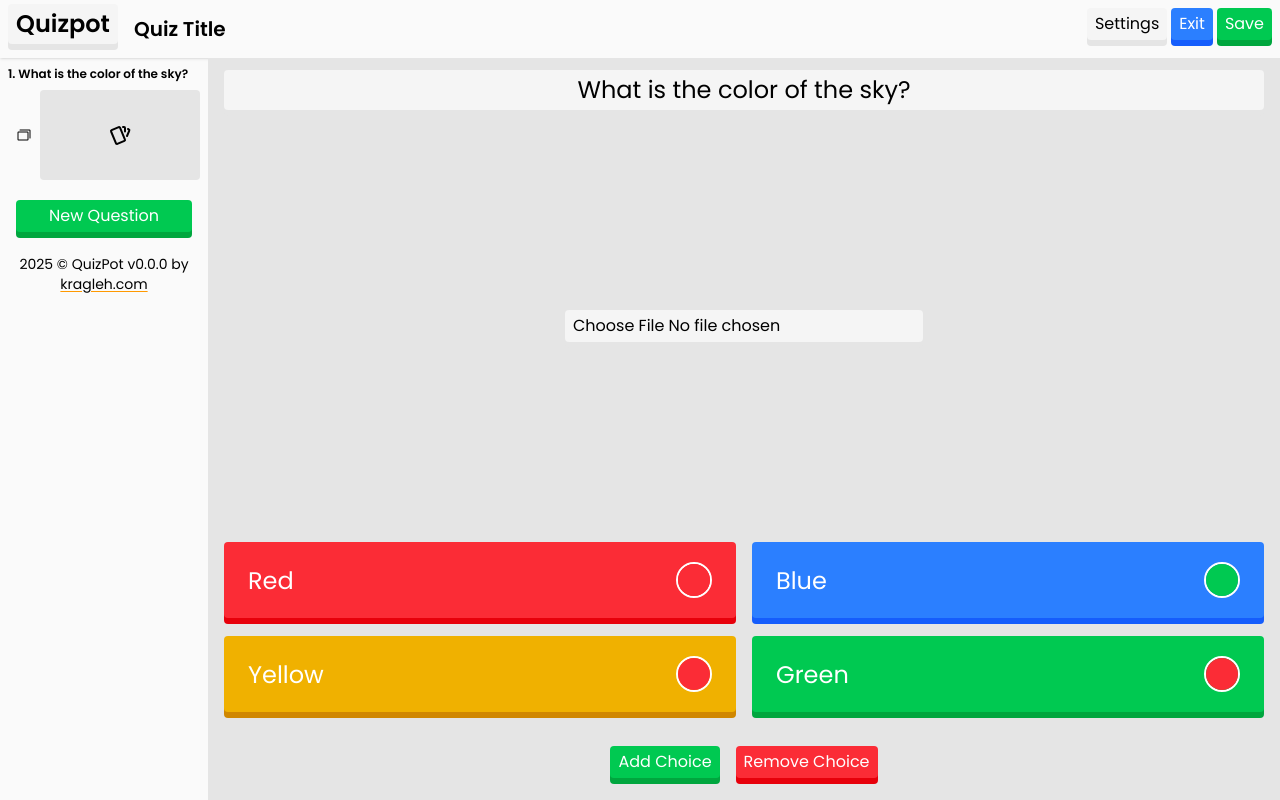
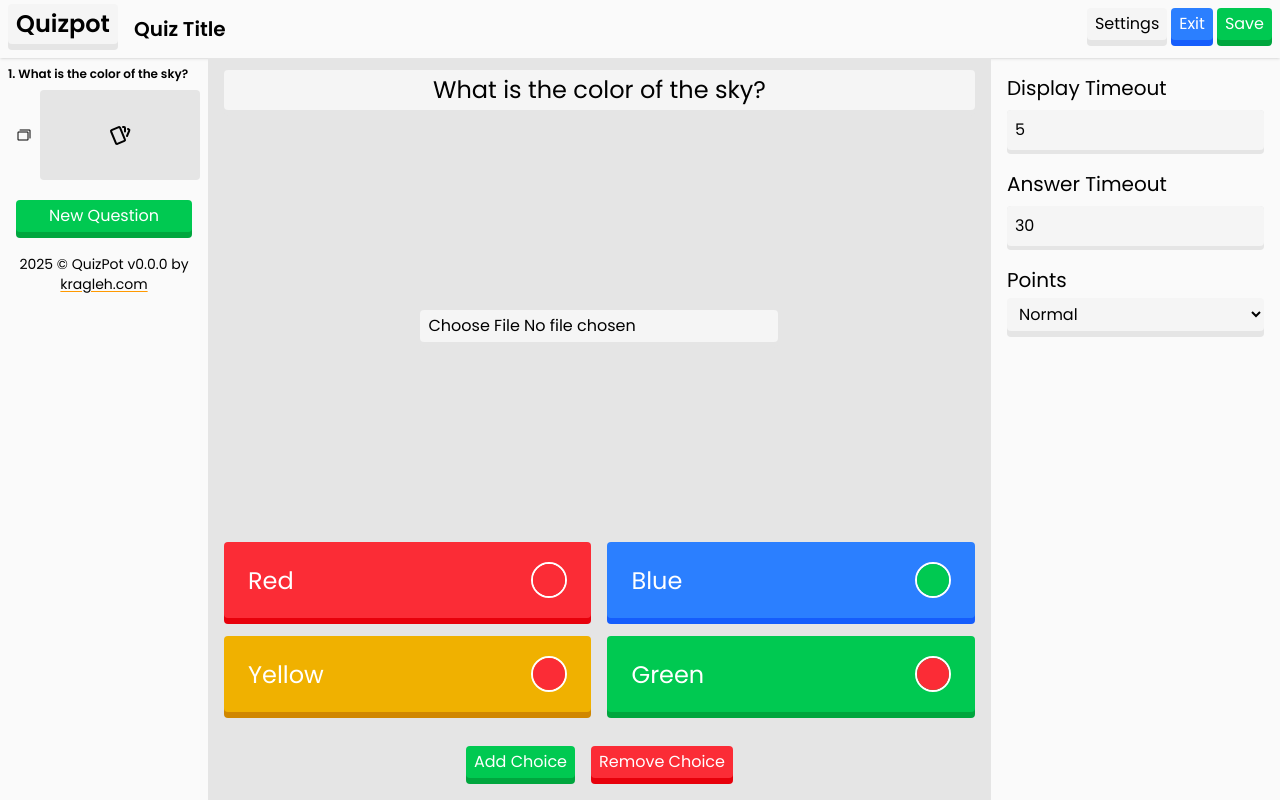
Before and after one commit to quizpot/quizpot, a Next.js app: page /editor/new in a window 1280 px wide. Built offline with nearby package versions, Linux system fonts and the light colour scheme.

Commit message:
Editors Update

```diff
--- a/components/editor/question/editors/multipleChoice/MultipleChoiceEditor.tsx
+++ b/components/editor/question/editors/multipleChoice/MultipleChoiceEditor.tsx
@@ -8,6 +8,7 @@ import { useEditorQuizFile } from '@/components/editor/providers/EditorQuizFileP
 import { useEditorCurrentQuestion } from '@/components/editor/providers/EditorCurrentQuestionProvider'
 import { MultipleChoiceQuestion } from '@/lib/misc/QuizFile'
 import MultipleChoiceQuestionChoiceInput from './ui/MultipleChoiceQuestionChoiceInput'
+import MultipleChoicePropertySidebar from './ui/MultipleChoicePropertySidebar'
 
 const MultipleChoiceEditor = () => {
   const { quizFile, setQuizFile } = useEditorQuizFile()
@@ -15,7 +16,7 @@ const MultipleChoiceEditor = () => {
   const currentQuestion = quizFile.questions[currentQuestionIndex] as MultipleChoiceQuestion
 
   return (
-    <section className='max-h-[calc(100vh-58px)] h-[calc(100vh-58px)] w-full overflow-hidden'>
+    <section className='max-h-[calc(100vh-58px)] h-[calc(100vh-58px)] w-full overflow-hidden flex'>
       <div className='h-full w-full flex justify-between flex-col gap-4' style={ getBackgroundStyles(quizFile.theme.background) }>
         <div className='p-4 shrink-0'>
           <TextInput value={ currentQuestion.question } className='text-2xl p-4 w-full text-center'
@@ -50,7 +51,7 @@ const MultipleChoiceEditor = () => {
           </div>
         </div>
       </div>
-      {/** add a question properly editor on the side */}
+      <MultipleChoicePropertySidebar />
     </section>
   )
 }
--- /dev/null
+++ b/components/editor/question/editors/multipleChoice/ui/MultipleChoicePropertySidebar.tsx
@@ -0,0 +1,67 @@
+import { useEditorCurrentQuestion } from '@/components/editor/providers/EditorCurrentQuestionProvider'
+import { useEditorQuizFile } from '@/components/editor/providers/EditorQuizFileProvider'
+import NumberInput from '@/components/ui/NumberInput'
+import SelectInput from '@/components/ui/SelectInput'
+import { MultipleChoiceQuestion, QuestionPoints } from '@/lib/misc/QuizFile'
+import React from 'react'
+
+const MultipleChoicePropertySidebar = () => {
+  const { quizFile, setQuizFile } = useEditorQuizFile()
+  const { currentQuestionIndex } = useEditorCurrentQuestion()
+  const currentQuestion = quizFile.questions[currentQuestionIndex] as MultipleChoiceQuestion
+
+  const onQuestionDisplayTimeoutChange = (e: React.ChangeEvent<HTMLInputElement>) => {
+    const updatedQuestions = [...quizFile.questions]
+    updatedQuestions[currentQuestionIndex] = {
+      ...updatedQuestions[currentQuestionIndex],
+      questionDisplayTime: Number.parseInt(e.target.value)
+    }
+
+    setQuizFile({ ...quizFile, questions: updatedQuestions })
+  }
+
+  const onQuestionTimeoutChange = (e: React.ChangeEvent<HTMLInputElement>) => {
+    const updatedQuestions = [...quizFile.questions]
+    updatedQuestions[currentQuestionIndex] = {
+      ...updatedQuestions[currentQuestionIndex],
+      timeLimit: Number.parseInt(e.target.value)
+    }
+
+    setQuizFile({ ...quizFile, questions: updatedQuestions })
+  }
+
+  const onQuestionPointsChange = (e: React.ChangeEvent<HTMLSelectElement>) => {
+    const v: QuestionPoints = e.target.value as QuestionPoints
+
+    const updatedQuestions = [...quizFile.questions]
+    updatedQuestions[currentQuestionIndex] = {
+      ...updatedQuestions[currentQuestionIndex],
+      points: v
+    }
+
+    setQuizFile({ ...quizFile, questions: updatedQuestions })
+  }
+
+  return (
+    <section className='w-96 max-h-[calc(100vh-58px)] h-[calc(100vh-58px)] flex flex-col gap-4 p-4'>
+      <div className='flex flex-col gap-2'>
+        <h1 className='text-xl'>Display Timeout</h1>
+        <NumberInput onChange={ onQuestionDisplayTimeoutChange } value={ currentQuestion.questionDisplayTime } />
+      </div>
+      <div className='flex flex-col gap-2'>
+        <h1 className='text-xl'>Answer Timeout</h1>
+        <NumberInput onChange={ onQuestionTimeoutChange } value={ currentQuestion.timeLimit } />
+      </div>
+      <div className='flex flex-col gap-2'>
+        <h1 className='text-xl'>Points</h1>
+        <SelectInput onChange={ onQuestionPointsChange } value={ currentQuestion.points } className='w-full'>
+          <option value='normalPoints'>Normal</option>
+          <option value='doublePoints'>Double</option>
+          <option value='noPoints'>None</option>
+        </SelectInput>
+      </div>
+    </section>
+  )
+}
+
+export default MultipleChoicePropertySidebar
--- a/components/editor/question/editors/trueFalse/TrueFalseEditor.tsx
+++ b/components/editor/question/editors/trueFalse/TrueFalseEditor.tsx
@@ -2,21 +2,19 @@ import TextInput from '@/components/ui/TextInput'
 import { getBackgroundStyles } from '@/lib/misc/BackgroundStyles'
 import React from 'react'
 import QuestionImage from '../../ui/QuestionImage'
-import { QuizFile, TrueFalseQuestion } from '@/lib/misc/QuizFile'
+import { useEditorQuizFile } from '@/components/editor/providers/EditorQuizFileProvider'
+import { useEditorCurrentQuestion } from '@/components/editor/providers/EditorCurrentQuestionProvider'
+import { TrueFalseQuestion } from '@/lib/misc/QuizFile'
+import TrueFalsePropertySidebar from './ui/TrueFalsePropertySidebar'
+import TrueFalseChoiceInput from './ui/TrueFalseChoiceInput'
 
-const TrueFalseEditor = ({
-  quizFile,
-  setQuizFile,
-  currentQuestionIndex,
-  currentQuestion,
-}: {
-  quizFile: QuizFile,
-  setQuizFile: (quizFile: QuizFile) => void,
-  currentQuestionIndex: number,
-  currentQuestion: TrueFalseQuestion,
-}) => {
+const TrueFalseEditor = () => {
+  const { quizFile, setQuizFile } = useEditorQuizFile()
+  const { currentQuestionIndex } = useEditorCurrentQuestion()
+  const currentQuestion = quizFile.questions[currentQuestionIndex] as TrueFalseQuestion
+
   return (
-    <section className='max-h-[calc(100vh-58px)] h-[calc(100vh-58px)] w-full overflow-hidden'>
+    <section className='max-h-[calc(100vh-58px)] h-[calc(100vh-58px)] w-full overflow-hidden flex'>
       <div className='h-full w-full flex justify-between flex-col gap-4' style={ getBackgroundStyles(quizFile.theme.background) }>
         <div className='p-4 shrink-0'>
           <TextInput value={ currentQuestion.question } className='text-2xl p-4 w-full text-center'
@@ -35,13 +33,14 @@ const TrueFalseEditor = ({
         <div className='flex-grow flex items-center justify-center h-full'>
           <QuestionImage />
         </div>
-        <div className='shrink-0'>
+        <div className='shrink-0 max-h-96 overflow-y-scroll'>
           <div className='grid grid-cols-2 p-4 gap-4'>
-            {/** TODO: add true/false choices */}
+            <TrueFalseChoiceInput v={ true } />
+            <TrueFalseChoiceInput v={ false } />
           </div>
         </div>
       </div>
-      {/** add a question properly editor on the side */}
+      <TrueFalsePropertySidebar />
     </section>
   )
 }
--- /dev/null
+++ b/components/editor/question/editors/trueFalse/ui/TrueFalseChoiceInput.tsx
@@ -0,0 +1,46 @@
+import { useEditorCurrentQuestion } from '@/components/editor/providers/EditorCurrentQuestionProvider'
+import { useEditorQuizFile } from '@/components/editor/providers/EditorQuizFileProvider'
+import BooleanInput from '@/components/ui/BooleanInput'
+import Button from '@/components/ui/Button'
+import { ColorVariants } from '@/lib/misc/ColorVariants'
+import { TrueFalseQuestion } from '@/lib/misc/QuizFile'
+import React from 'react'
+
+const TrueFalseChoiceInput = ({ v }: { v: boolean }) => {
+  const { quizFile, setQuizFile } = useEditorQuizFile()
+  const { currentQuestionIndex } = useEditorCurrentQuestion()
+  const currentQuestion = quizFile.questions[currentQuestionIndex] as TrueFalseQuestion
+
+  const onCheckboxChange = () => {
+    const newAnswer = currentQuestion.answer === v ? !v : v
+
+    setQuizFile({
+      ...quizFile,
+      questions: [
+        ...quizFile.questions.slice(0, currentQuestionIndex),
+        {
+          ...currentQuestion,
+          answer: newAnswer,
+        },
+        ...quizFile.questions.slice(currentQuestionIndex + 1)
+      ]
+    })
+  }
+
+  const variants: ColorVariants[] = ['red', 'blue']
+
+  return (
+    <Button variant={ variants[v ? 0 : 1] }>
+      <div className='w-full flex justify-between items-center p-4 text-2xl'>
+        <h1 className='w-full h-full focus:outline-0'>
+          { v ? 'True' : 'False' }
+        </h1>
+        <div className='rounded-full border-2 border-current'>
+          <BooleanInput onChange={ onCheckboxChange } value={ currentQuestion.answer === v } />
+        </div>
+      </div>
+    </Button>
+  )
+}
+
+export default TrueFalseChoiceInput
--- /dev/null
+++ b/components/editor/question/editors/trueFalse/ui/TrueFalsePropertySidebar.tsx
@@ -0,0 +1,67 @@
+import { useEditorCurrentQuestion } from '@/components/editor/providers/EditorCurrentQuestionProvider'
+import { useEditorQuizFile } from '@/components/editor/providers/EditorQuizFileProvider'
+import NumberInput from '@/components/ui/NumberInput'
+import SelectInput from '@/components/ui/SelectInput'
+import { MultipleChoiceQuestion, QuestionPoints } from '@/lib/misc/QuizFile'
+import React from 'react'
+
+const TrueFalsePropertySidebar = () => {
+  const { quizFile, setQuizFile } = useEditorQuizFile()
+  const { currentQuestionIndex } = useEditorCurrentQuestion()
+  const currentQuestion = quizFile.questions[currentQuestionIndex] as MultipleChoiceQuestion
+
+  const onQuestionDisplayTimeoutChange = (e: React.ChangeEvent<HTMLInputElement>) => {
+    const updatedQuestions = [...quizFile.questions]
+    updatedQuestions[currentQuestionIndex] = {
+      ...updatedQuestions[currentQuestionIndex],
+      questionDisplayTime: Number.parseInt(e.target.value)
+    }
+
+    setQuizFile({ ...quizFile, questions: updatedQuestions })
+  }
+
+  const onQuestionTimeoutChange = (e: React.ChangeEvent<HTMLInputElement>) => {
+    const updatedQuestions = [...quizFile.questions]
+    updatedQuestions[currentQuestionIndex] = {
+      ...updatedQuestions[currentQuestionIndex],
+      timeLimit: Number.parseInt(e.target.value)
+    }
+
+    setQuizFile({ ...quizFile, questions: updatedQuestions })
+  }
+
+  const onQuestionPointsChange = (e: React.ChangeEvent<HTMLSelectElement>) => {
+    const v: QuestionPoints = e.target.value as QuestionPoints
+
+    const updatedQuestions = [...quizFile.questions]
+    updatedQuestions[currentQuestionIndex] = {
+      ...updatedQuestions[currentQuestionIndex],
+      points: v
+    }
+
+    setQuizFile({ ...quizFile, questions: updatedQuestions })
+  }
+
+  return (
+    <section className='w-96 max-h-[calc(100vh-58px)] h-[calc(100vh-58px)] flex flex-col gap-4 p-4'>
+      <div className='flex flex-col gap-2'>
+        <h1 className='text-xl'>Display Timeout</h1>
+        <NumberInput onChange={ onQuestionDisplayTimeoutChange } value={ currentQuestion.questionDisplayTime } />
+      </div>
+      <div className='flex flex-col gap-2'>
+        <h1 className='text-xl'>Answer Timeout</h1>
+        <NumberInput onChange={ onQuestionTimeoutChange } value={ currentQuestion.timeLimit } />
+      </div>
+      <div className='flex flex-col gap-2'>
+        <h1 className='text-xl'>Points</h1>
+        <SelectInput onChange={ onQuestionPointsChange } value={ currentQuestion.points } className='w-full'>
+          <option value='normalPoints'>Normal</option>
+          <option value='doublePoints'>Double</option>
+          <option value='noPoints'>None</option>
+        </SelectInput>
+      </div>
+    </section>
+  )
+}
+
+export default TrueFalsePropertySidebar
--- /dev/null
+++ b/components/ui/SelectInput.tsx
@@ -0,0 +1,46 @@
+import { colorStyles, ColorVariants } from '@/lib/misc/ColorVariants'
+import React from 'react'
+
+const SelectInput = ({
+  value,
+  onChange,
+  variant,
+  className,
+  children
+}: {
+  value: string,
+  onChange: (e: React.ChangeEvent<HTMLSelectElement>) => void
+  variant?: ColorVariants,
+  className?: string,
+  children: React.ReactNode
+}) => {
+  if (!variant) {
+    variant = 'gray'
+  }
+
+  const { parent: parentClassName, child: childClassName } = colorStyles[variant]
+
+  if (variant === 'ghost') {
+    return (
+      <select onChange={ (e) => { onChange(e) } } value={ value }>
+        { children }
+      </select>
+    )
+  }
+
+  return (
+    <div className={`pb-0.5 ${className?.includes('w-full') ? 'w-full' : ''} rounded ` + parentClassName}>
+      <select onChange={ (e) => { onChange(e) } } value={ value }
+        className={`
+          rounded px-2 py-1
+          -translate-y-1
+          focus:outline-none focus:border-0
+          duration-200
+        ` + childClassName + ' ' + className }>
+        { children }
+      </select>
+    </div>
+  )
+}
+
+export default SelectInput
```
